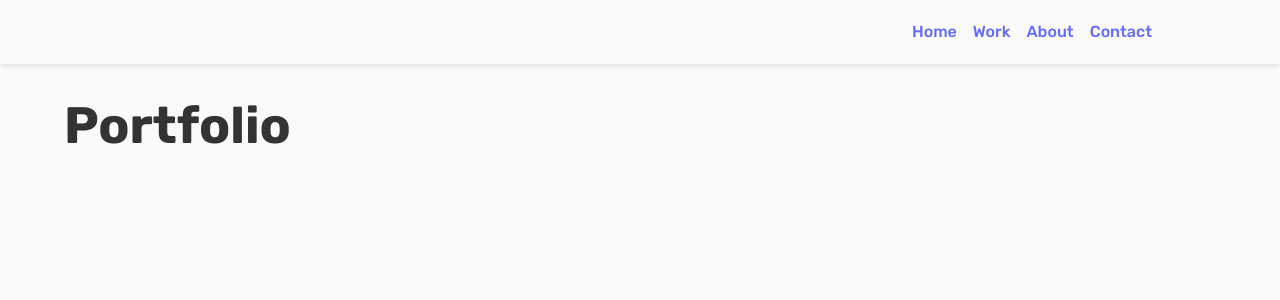
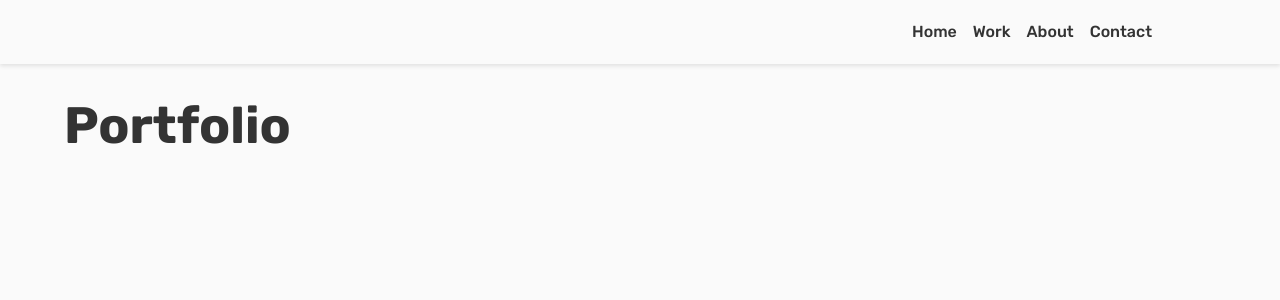
Before and after one commit to Christopher-Stolfa/portfolio, a Vue app: page / in a window 1280 px wide. Shown: the top 300 px of the page. Built offline with nearby package versions, Linux system fonts and the light colour scheme.

Commit message:
Change the nav link color and hover color

```diff
--- a/src/components/navigation/styles.module.scss
+++ b/src/components/navigation/styles.module.scss
@@ -11,5 +11,13 @@
   width: 100%;
   height: 4rem;
   padding: 0 10% 0 2rem;
-  box-shadow: 0 2px 4px rgba(0, 0, 0, 0.1); /* Optional: add shadow for better visibility */
+  box-shadow: 0 2px 4px rgba(0, 0, 0, 0.1);
+  text-decoration: none;
+  white-space: nowrap;
+  a {
+    color: $primary-color;
+    &:hover {
+      color: $accent-color-1;
+    }
+  }
 }
```
